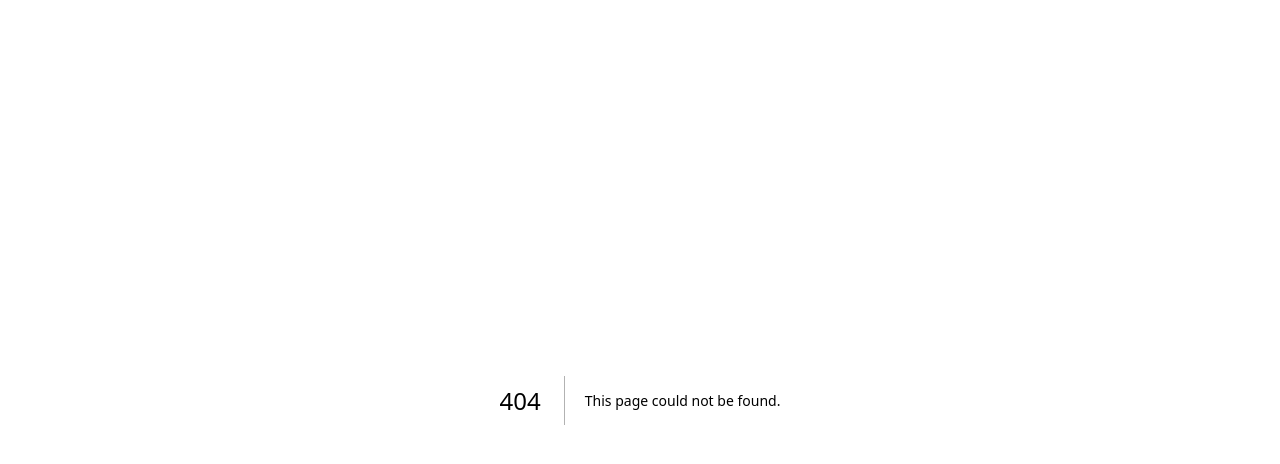
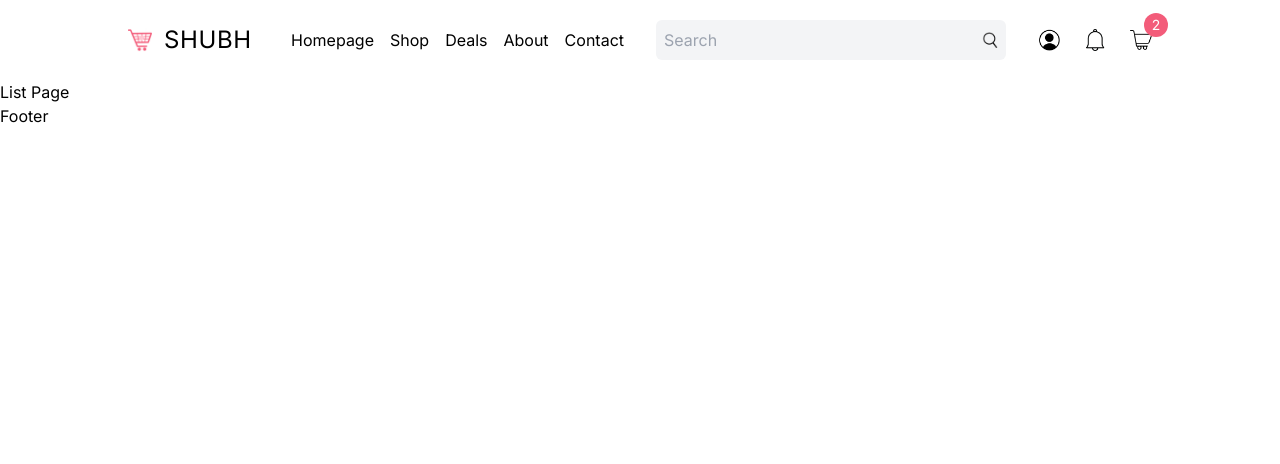
Before and after one commit to Mishrashubham10/ecommerce-app-next, a Next.js app: page /list in a window 1280 px wide. Before the commit this address had no page. Shown: the top 464 px of the page. Built offline with nearby package versions, Linux system fonts and the light colour scheme.

Commit message:
Add navbar to the codebase

```diff
--- a/src/app/layout.tsx
+++ b/src/app/layout.tsx
@@ -1,6 +1,8 @@
 import type { Metadata } from "next";
 import { Inter } from "next/font/google";
 import "./globals.css";
+import Navbar from "@/components/Navbar";
+import Footer from "@/components/Footer";
 
 const inter = Inter({ subsets: ["latin"] });
 
@@ -16,7 +18,11 @@
 }>) {
   return (
     <html lang="en">
-      <body className={inter.className}>{children}</body>
+      <body className={inter.className}>
+        <Navbar />
+        {children}
+        <Footer />
+      </body>
     </html>
   );
 }
--- /dev/null
+++ b/src/app/list/[slug]/page.tsx
@@ -0,0 +1,5 @@
+export default function SingleListPage() {
+    return (
+        <div>SingleListPage</div>
+    )
+}
--- /dev/null
+++ b/src/app/list/page.tsx
@@ -0,0 +1,6 @@
+export default function ListPage() {
+    return (
+        <div>
+        List Page</div>
+    )
+}
--- /dev/null
+++ b/src/app/login/page.tsx
@@ -0,0 +1,5 @@
+export default function LoginPage() {
+    return (
+        <div>Login Page</div>
+    )
+}
--- /dev/null
+++ b/src/components/CartModal.tsx
@@ -0,0 +1,7 @@
+"use client";
+
+export default function CartModal() {
+    return (
+        <div>CartModal</div>
+    )
+}
--- /dev/null
+++ b/src/components/Footer.tsx
@@ -0,0 +1,5 @@
+export default function Footer() {
+    return (
+        <div>Footer</div>
+    )
+}
--- /dev/null
+++ b/src/components/Menu.tsx
@@ -0,0 +1,33 @@
+'use client';
+
+import Image from 'next/image';
+import Link from 'next/link';
+import { useState } from 'react';
+
+export default function Menu() {
+  const [open, setOpen] = useState(false);
+
+  return (
+    <div>
+      <Image
+        src="/menu.png"
+        height={28}
+        width={28}
+        alt=""
+        className="cursor-pointer"
+        onClick={() => setOpen((prev) => !prev)}
+      />
+      {open && (
+        <div className='absolute bg-black text-white left-0 top-20 w-full h-[calc(100vh-80px)] flex flex-col items-center justify-center gap-8 text-xl z-10'>
+          <Link href="/">Homepage</Link>
+          <Link href="/">Shop</Link>
+          <Link href="/">Deals</Link>
+          <Link href="/">About</Link>
+          <Link href="/">Contact</Link>
+          <Link href="/">Logout</Link>
+          <Link href="/">Cart(1)</Link>
+        </div>
+      )}
+    </div>
+  );
+}
--- /dev/null
+++ b/src/components/Navbar.tsx
@@ -0,0 +1,41 @@
+import Link from 'next/link';
+import Menu from './Menu';
+import Image from 'next/image';
+import SearchBar from './SearchBar';
+import NavbarIcons from './NavbarIcons';
+
+export default function Navbar() {
+  return (
+    <div className="h-20 px-4 md:px-8 lg:px-16 xl:px-32 2xl:px-64 relative">
+      {/* MOBILE SCREEN */}
+      <div className="h-full flex items-center justify-between md:hidden">
+        <Link href="/">
+          <div className="text-2xl tracking-wide">SHUBH</div>
+        </Link>
+        <Menu />
+      </div>
+      {/* BIGGER SCREENS */}
+      <div className="hidden md:flex items-center h-full justify-between gap-8">
+        {/* LEFT */}
+        <div className="w-1/3 xl:w-1/2 flex items-center gap-12">
+          <Link href="/" className="flex items-center gap-3">
+            <Image src="/logo.png" alt="" height={24} width={24} />
+            <div className="text-2xl tracking-wide">SHUBH</div>
+          </Link>
+          <div className="hidden xl:flex gap-4">
+            <Link href="/">Homepage</Link>
+            <Link href="/">Shop</Link>
+            <Link href="/">Deals</Link>
+            <Link href="/">About</Link>
+            <Link href="/">Contact</Link>
+          </div>
+        </div>
+        {/* RIGHT */}
+        <div className="w-2/3 xl:w-1/2 flex items-center justify-between gap-8">
+          <SearchBar />
+          <NavbarIcons />
+        </div>
+      </div>
+    </div>
+  );
+}
--- /dev/null
+++ b/src/components/NavbarIcons.tsx
@@ -0,0 +1,64 @@
+'use client';
+
+import Image from 'next/image';
+import Link from 'next/link';
+import { useRouter } from 'next/navigation';
+import { useState } from 'react';
+import CartModal from './CartModal';
+
+export default function NavbarIcons() {
+  const [isProfileOpen, setIsProfileOpen] = useState(false);
+  const [isCartOpen, setIsCartOpen] = useState(false);
+
+  const router = useRouter();
+
+  // TEMPORARY
+  const isLoggedIn = false;
+
+  const handleProfile = () => {
+    if (!isLoggedIn) {
+      router.push('/login');
+    }
+
+    setIsProfileOpen((prev) => !prev);
+  };
+
+  return (
+    <div className="flex items-center gap-4 xl:gap-6 relative">
+      <Image
+        src="/profile.png"
+        alt="Profile"
+        height={22}
+        width={22}
+        className="cursor-pointer"
+        onClick={handleProfile}
+      />
+      {isProfileOpen && (
+        <div className="absolute p-4 rounded-md top-12 left-0 text-sm shadow-[0_3px_10px_rgb(0,0,0,0.2)] z-20">
+          <Link href="/">Profile</Link>
+          <div className="mt-2 cursor-pointer">Logout</div>
+        </div>
+      )}
+      <Image
+        src="/notification.png"
+        alt="Notification"
+        height={22}
+        width={22}
+        className="cursor-pointer"
+      />
+      <div className="relative cursor-pointer">
+      <Image
+        src="/cart.png"
+        alt="Cart"
+        height={22}
+        width={22}
+        onClick={()=>setIsCartOpen(prev => !prev)}
+      />
+      <div className="absolute -top-4 -right-4 w-6 h-6 bg-shubh rounded-full text-white text-sm flex items-center justify-center">2</div>
+      </div>
+      {isCartOpen && (
+        <CartModal />
+      )}
+    </div>
+  );
+}
--- /dev/null
+++ b/src/components/SearchBar.tsx
@@ -0,0 +1,28 @@
+'use client';
+
+import Image from 'next/image';
+import { useRouter } from 'next/navigation';
+
+export default function SearchBar() {
+    const router = useRouter()
+
+    const handleSearch = (e: React.FormEvent<HTMLFormElement>) => {
+        e.preventDefault()
+        const formData = new FormData(e.currentTarget)
+        const name = formData.get('name') as string;
+
+        if (name) {
+            router.push(`/list?name=${name}`)
+        }
+
+    }
+
+  return (
+    <form className="flex items-center justify-between gap-4 bg-gray-100 p-2 rounded-md flex-1" onSubmit={handleSearch}>
+      <input type="text" name='name' placeholder="Search" className='flex-1 bg-transparent outline-none' />
+      <button className="cursor-pointer">
+        <Image src="/search.png" alt="Search" height={16} width={16} />
+      </button>
+    </form>
+  );
+}
--- a/tailwind.config.ts
+++ b/tailwind.config.ts
@@ -1,17 +1,20 @@
-import type { Config } from "tailwindcss";
+import type { Config } from 'tailwindcss';
 
 const config: Config = {
   content: [
-    "./src/pages/**/*.{js,ts,jsx,tsx,mdx}",
-    "./src/components/**/*.{js,ts,jsx,tsx,mdx}",
-    "./src/app/**/*.{js,ts,jsx,tsx,mdx}",
+    './src/pages/**/*.{js,ts,jsx,tsx,mdx}',
+    './src/components/**/*.{js,ts,jsx,tsx,mdx}',
+    './src/app/**/*.{js,ts,jsx,tsx,mdx}',
   ],
   theme: {
     extend: {
       backgroundImage: {
-        "gradient-radial": "radial-gradient(var(--tw-gradient-stops))",
-        "gradient-conic":
-          "conic-gradient(from 180deg at 50% 50%, var(--tw-gradient-stops))",
+        'gradient-radial': 'radial-gradient(var(--tw-gradient-stops))',
+        'gradient-conic':
+          'conic-gradient(from 180deg at 50% 50%, var(--tw-gradient-stops))',
+      },
+      colors: {
+        shubh: '#F35C7A',
       },
     },
   },
```
